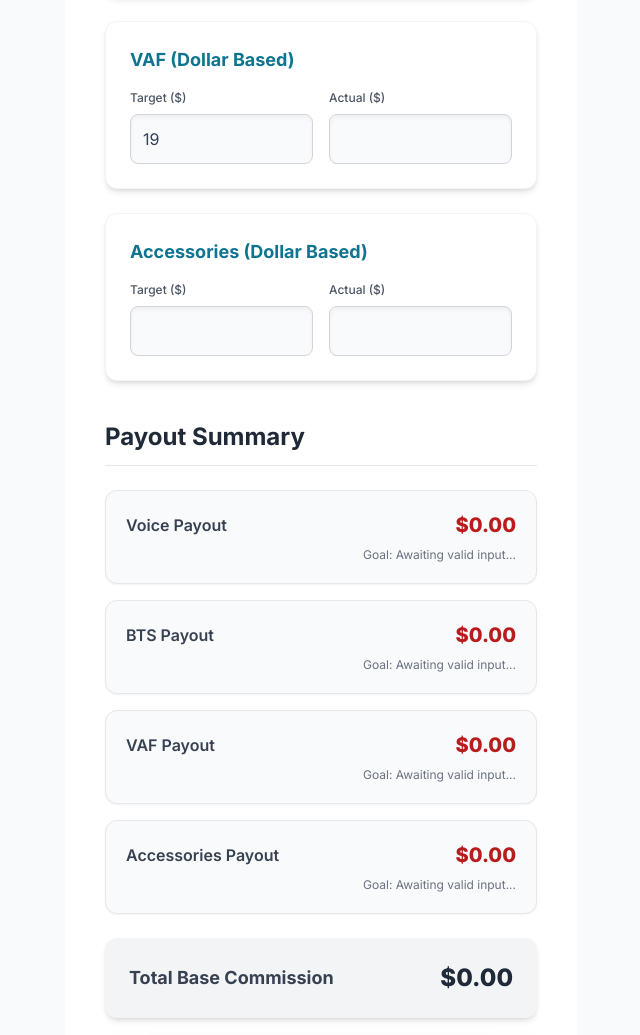
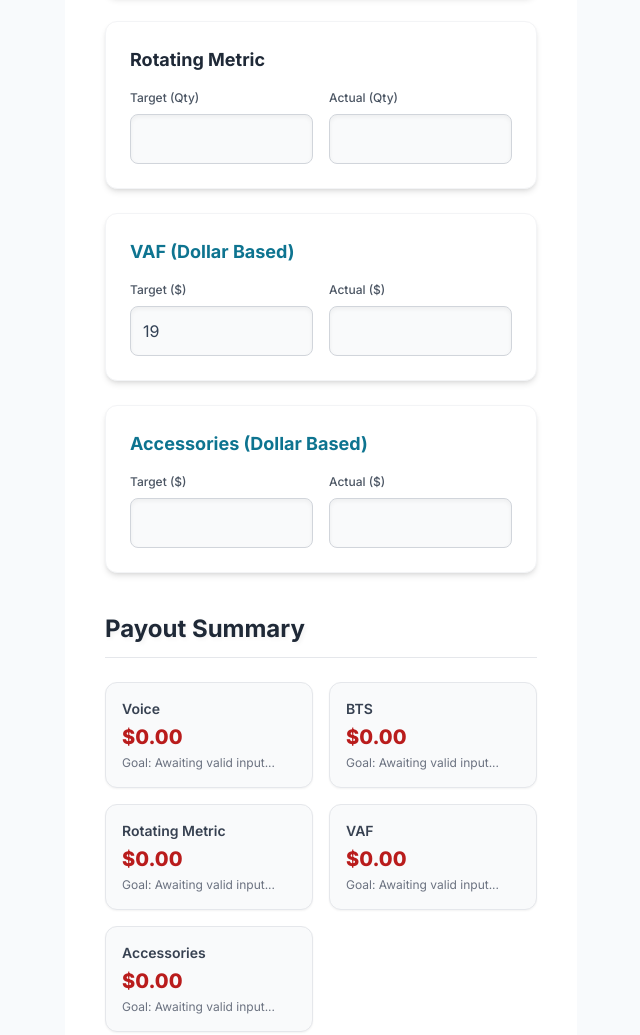
Before and after one commit to tutosxtreme/rsm-calculator, a plain HTML site: page index.html in a window 1280 px wide. Shown: the part 1009-2044 px from the top of the page, without its empty margins (319-959 px from the left). Drawn offline with nearby package versions, Linux system fonts and the light colour scheme.

Commit message:
index.html

```diff
--- a/index.html
+++ b/index.html
@@ -20,6 +20,10 @@
         }
         input[type="number"] {
             -moz-appearance: textfield; /* Firefox */
+        }
+        /* NEW: Custom text-shadow class */
+        .text-shadow {
+             text-shadow: 2px 2px 4px rgba(0, 0, 0, 0.05);
         }
     </style>
 </head>
@@ -86,6 +90,22 @@
                 </div>
             </div>
 
+            <!-- Rotating Metric Card (Qty) - MOVED UP --><div class="p-6 bg-white rounded-xl shadow-md border border-gray-100">
+                <h3 class="text-lg font-bold text-gray-800 mb-4">Rotating Metric</h3>
+                <div class="flex space-x-4">
+                    <div class="w-1/2">
+                        <label for="rotatingmetricTarget" class="block text-xs font-medium text-gray-600 mb-2">Target (Qty)</label>
+                        <input type="number" id="rotatingmetricTarget" data-category="rotatingmetric" value="" min="1" oninput="calculateCommission()"
+                               class="w-full p-3 bg-gray-50 border border-gray-300 rounded-lg text-base transition duration-150 focus:border-blue-500 shadow-inner">
+                    </div>
+                    <div class="w-1/2">
+                        <label for="rotatingmetricActual" class="block text-xs font-medium text-gray-600 mb-2">Actual (Qty)</label>
+                        <input type="number" id="rotatingmetricActual" data-category="rotatingmetric" value="" min="0" oninput="calculateCommission()"
+                               class="w-full p-3 bg-gray-50 border border-gray-300 rounded-lg text-base transition duration-150 focus:border-blue-500 shadow-inner">
+                    </div>
+                </div>
+            </div>
+
             <!-- VAF Card ($) --><div class="p-6 bg-white rounded-xl shadow-md border border-gray-100">
                 <h3 class="text-lg font-bold text-cyan-700 mb-4">VAF (Dollar Based)</h3>
                 <div class="flex space-x-4">
@@ -120,44 +140,40 @@
         </div>
 
         <!-- Output Section --><div id="results" class="space-y-6">
-            <h2 class="text-2xl font-bold text-gray-800 border-b border-gray-200 pb-3 mb-6">Payout Summary</h2>
+            <!-- UPDATED: Added text-shadow class -->
+            <h2 class="text-2xl font-bold text-gray-800 border-b border-gray-200 pb-3 mb-6 text-shadow">Payout Summary</h2>
 
-            <div id="payoutDetails" class="space-y-4">
-                <!-- Voice Payout Display --><div id="voiceResult" class="p-5 bg-gray-50 rounded-xl shadow-sm border border-gray-200">
-                    <div class="flex justify-between items-center">
-                        <span class="text-base font-semibold text-gray-700">Voice Payout</span>
-                        <span id="payoutVoice" class="text-xl font-extrabold text-blue-700">$0.00</span>
-                    </div>
-                    <div class="text-right text-xs text-gray-500 mt-2">
-                        Goal: <span id="voiceGoal">Awaiting valid input...</span>
-                    </div>
+            <!-- COMPACT GRID LAYOUT -->
+            <div id="payoutDetails" class="grid grid-cols-2 gap-4">
+
+                <!-- Voice Payout Display --><div id="voiceResult" class="p-4 bg-gray-50 rounded-xl shadow-sm border border-gray-200">
+                    <span class="text-sm font-semibold text-gray-700 block truncate">Voice</span>
+                    <span id="payoutVoice" class="text-xl font-extrabold text-green-600 block mt-1">$0.00</span>
+                    <span id="voiceGoal" class="text-xs text-gray-500 block mt-1 truncate">Awaiting valid input...</span>
                 </div>
-                <!-- BTS Payout Display --><div id="btsResult" class="p-5 bg-gray-50 rounded-xl shadow-sm border border-gray-200">
-                    <div class="flex justify-between items-center">
-                        <span class="text-base font-semibold text-gray-700">BTS Payout</span>
-                        <span id="payoutBTS" class="text-xl font-extrabold text-blue-700">$0.00</span>
-                    </div>
-                    <div class="text-right text-xs text-gray-500 mt-2">
-                        Goal: <span id="btsGoal">Awaiting valid input...</span>
-                    </div>
+
+                <!-- BTS Payout Display --><div id="btsResult" class="p-4 bg-gray-50 rounded-xl shadow-sm border border-gray-200">
+                    <span class="text-sm font-semibold text-gray-700 block truncate">BTS</span>
+                    <span id="payoutBTS" class="text-xl font-extrabold text-green-600 block mt-1">$0.00</span>
+                    <span id="btsGoal" class="text-xs text-gray-500 block mt-1 truncate">Awaiting valid input...</span>
                 </div>
-                <!-- VAF Payout Display --><div id="vafResult" class="p-5 bg-gray-50 rounded-xl shadow-sm border border-gray-200">
-                    <div class="flex justify-between items-center">
-                        <span class="text-base font-semibold text-gray-700">VAF Payout</span>
-                        <span id="payoutVAF" class="text-xl font-extrabold text-blue-700">$0.00</span>
-                    </div>
-                    <div class="text-right text-xs text-gray-500 mt-2">
-                        Goal: <span id="vafGoal">Awaiting valid input...</span>
-                    </div>
+
+                <!-- Rotating Metric Payout Display --><div id="rotatingmetricResult" class="p-4 bg-gray-50 rounded-xl shadow-sm border border-gray-200">
+                    <span class="text-sm font-semibold text-gray-700 block truncate">Rotating Metric</span>
+                    <span id="payoutRotatingMetric" class="text-xl font-extrabold text-green-600 block mt-1">$0.00</span>
+                    <span id="rotatingmetricGoal" class="text-xs text-gray-500 block mt-1 truncate">Awaiting valid input...</span>
                 </div>
-                <!-- Accessories Payout Display --><div id="accessoriesResult" class="p-5 bg-gray-50 rounded-xl shadow-sm border border-gray-200">
-                    <div class="flex justify-between items-center">
-                        <span class="text-base font-semibold text-gray-700">Accessories Payout</span>
-                        <span id="payoutAccessories" class="text-xl font-extrabold text-blue-700">$0.00</span>
-                    </div>
-                    <div class="text-right text-xs text-gray-500 mt-2">
-                        Goal: <span id="accessoriesGoal">Awaiting valid input...</span>
-                    </div>
+
+                <!-- VAF Payout Display --><div id="vafResult" class="p-4 bg-gray-50 rounded-xl shadow-sm border border-gray-200">
+                    <span class="text-sm font-semibold text-gray-700 block truncate">VAF</span>
+                    <span id="payoutVAF" class="text-xl font-extrabold text-green-600 block mt-1">$0.00</span>
+                    <span id="vafGoal" class="text-xs text-gray-500 block mt-1 truncate">Awaiting valid input...</span>
+                </div>
+
+                <!-- Accessories Payout Display --><div id="accessoriesResult" class="p-4 bg-gray-50 rounded-xl shadow-sm border border-gray-200">
+                    <span class="text-sm font-semibold text-gray-700 block truncate">Accessories</span>
+                    <span id="payoutAccessories" class="text-xl font-extrabold text-green-600 block mt-1">$0.00</span>
+                    <span id="accessoriesGoal" class="text-xs text-gray-500 block mt-1 truncate">Awaiting valid input...</span>
                 </div>
             </div>
 
@@ -180,10 +196,12 @@
         const CATEGORIES = [
             { name: 'Voice', id: 'voice' },
             { name: 'BTS', id: 'bts' },
+            { name: 'Rotating Metric', id: 'rotatingmetric' }, // MOVED UP
             { name: 'VAF', id: 'vaf' },
             { name: 'Accessories', id: 'accessories' },
         ];
         const MIN_CAP = 0.80; // 80% minimum payout threshold
+        const ORANGE_CAP = 0.90; // NEW: 90% boundary for orange color
         const MAX_CAP = 1.25; // 125% maximum payout
         const ACCELERATOR_MIN = -45;
         const ACCELERATOR_MAX = 45;
@@ -191,19 +209,19 @@
         // Tier definitions for Max Payouts based on Net GP MTD
         const GP_TIERS = [
             // Tier 0: Less than $11,000 (0 - 10,999)
-            { min: 0, max: 10999, label: 'Tier 0 (Below $11,000)', rates: { voice: 150, bts: 75, vaf: 75, accessories: 50 } },
+            { min: 0, max: 10999, label: 'Tier 0 (Below $11,000)', rates: { voice: 150, bts: 75, vaf: 75, accessories: 50, rotatingmetric: 50 } },
             // Tier 1: 11k - 20,999
-            { min: 11000, max: 20999, label: 'Tier 1 ($11,000 - $20,999)', rates: { voice: 375, bts: 175, vaf: 100, accessories: 75 } },
+            { min: 11000, max: 20999, label: 'Tier 1 ($11,000 - $20,999)', rates: { voice: 375, bts: 175, vaf: 100, accessories: 75, rotatingmetric: 75 } },
             // Tier 2: 21k - 30,999
-            { min: 21000, max: 30999, label: 'Tier 2 ($21,000 - $30,999)', rates: { voice: 600, bts: 300, vaf: 175, accessories: 150 } },
+            { min: 21000, max: 30999, label: 'Tier 2 ($21,000 - $30,999)', rates: { voice: 600, bts: 300, vaf: 175, accessories: 150, rotatingmetric: 100 } },
             // Tier 3: 31k - 45,999
-            { min: 31000, max: 45999, label: 'Tier 3 ($31,000 - $45,999)', rates: { voice: 800, bts: 400, vaf: 250, accessories: 225 } },
+            { min: 31000, max: 45999, label: 'Tier 3 ($31,000 - $45,999)', rates: { voice: 800, bts: 400, vaf: 250, accessories: 225, rotatingmetric: 200 } },
             // Tier 4: 46k - 60,999
-            { min: 46000, max: 60999, label: 'Tier 4 ($46,000 - $60,999)', rates: { voice: 1000, bts: 500, vaf: 325, accessories: 300 } },
+            { min: 46000, max: 60999, label: 'Tier 4 ($46,000 - $60,999)', rates: { voice: 1000, bts: 500, vaf: 325, accessories: 300, rotatingmetric: 250 } },
             // Tier 5: 61k - 80,999
-            { min: 61000, max: 80999, label: 'Tier 5 ($61,000 - $80,999)', rates: { voice: 1200, bts: 600, vaf: 500, accessories: 450 } },
+            { min: 61000, max: 80999, label: 'Tier 5 ($61,000 - $80,999)', rates: { voice: 1200, bts: 600, vaf: 500, accessories: 450, rotatingmetric: 400 } },
             // Tier 6: 81k and up
-            { min: 81000, max: 99999999, label: 'Tier 6 ($81,000+)', rates: { voice: 1400, bts: 800, vaf: 650, accessories: 600 } },
+            { min: 81000, max: 99999999, label: 'Tier 6 ($81,000+)', rates: { voice: 1400, bts: 800, vaf: 650, accessories: 600, rotatingmetric: 500 } },
         ];
 
         // Utility function to format numbers as currency
@@ -218,7 +236,7 @@
 
         // Function to determine the max payout based on Net GP MTD
         function getMaxPayouts(netGpMtd) {
-            const defaultRates = { voice: 0, bts: 0, vaf: 0, accessories: 0 };
+            const defaultRates = { voice: 0, bts: 0, vaf: 0, accessories: 0, rotatingmetric: 0 };
             const statusElement = document.getElementById('tierStatus');
 
             if (isNaN(netGpMtd) || netGpMtd < 0) { // Check for valid non-negative input
@@ -265,7 +283,7 @@
                 const target = parseFloat(targetInput.value);
                 const actual = parseFloat(actualInput.value);
 
-                const payoutElement = document.getElementById(`payout${category.name}`);
+                const payoutElement = document.getElementById(`payout${category.name.replace(/\s/g, '')}`); // Clean up ID for 'Rotating Metric'
                 const goalElement = document.getElementById(`${category.id}Goal`);
 
                 // Check if Max Payouts are zero (i.e., GP MTD failed to hit any tier)
@@ -275,14 +293,15 @@
                 if (isNaN(target) || target <= 0 || isNaN(actual) || actual < 0 || categoryMax === 0) {
                     // If invalid input OR Max Payout is 0, set payout to 0
                     payoutElement.textContent = formatCurrency(0);
-                    payoutElement.classList.remove('text-red-700', 'text-green-600', 'text-blue-700');
+                    payoutElement.classList.remove('text-red-700', 'text-green-600', 'text-blue-700', 'text-orange-500'); // Ensure new class is removed
                     payoutElement.classList.add('text-red-700');
 
                     let statusText = 'Awaiting valid input...';
                     if (categoryMax === 0 && !isNaN(netGpMtd) && netGpMtd > 0) {
                         statusText = 'GP MTD tier not met.';
                     }
-                    goalElement.textContent = statusText;
+                    // Updated for compact display
+                    goalElement.textContent = `Goal: ${statusText}`;
                     continue; // Skip calculation for this invalid category
                 }
 
@@ -322,16 +341,21 @@
                 } else {
                     goalText += ` (${capStatus})`;
                 }
-                goalElement.textContent = goalText;
+                // Updated for compact display
+                goalElement.textContent = `Goal: ${goalText}`;
 
 
                 // Color coding for individual payout
-                payoutElement.classList.remove('text-red-700', 'text-green-600', 'text-blue-700');
+                payoutElement.classList.remove('text-red-700', 'text-green-600', 'text-blue-700', 'text-orange-500'); // Clean all color classes
+
                 if (percentageToGoal < MIN_CAP) {
                     // Payout is $0.00 (below 80% threshold)
                     payoutElement.classList.add('text-red-700');
+                } else if (percentageToGoal < ORANGE_CAP) {
+                    // NEW: Between 80% and 90% (exclusive of 90%)
+                    payoutElement.classList.add('text-orange-500');
                 } else {
-                    // Payout is greater than $1.00 (any non-zero payout satisfies this condition)
+                    // Payout is greater than or equal to 90%
                     payoutElement.classList.add('text-green-600');
                 }
             }
```
